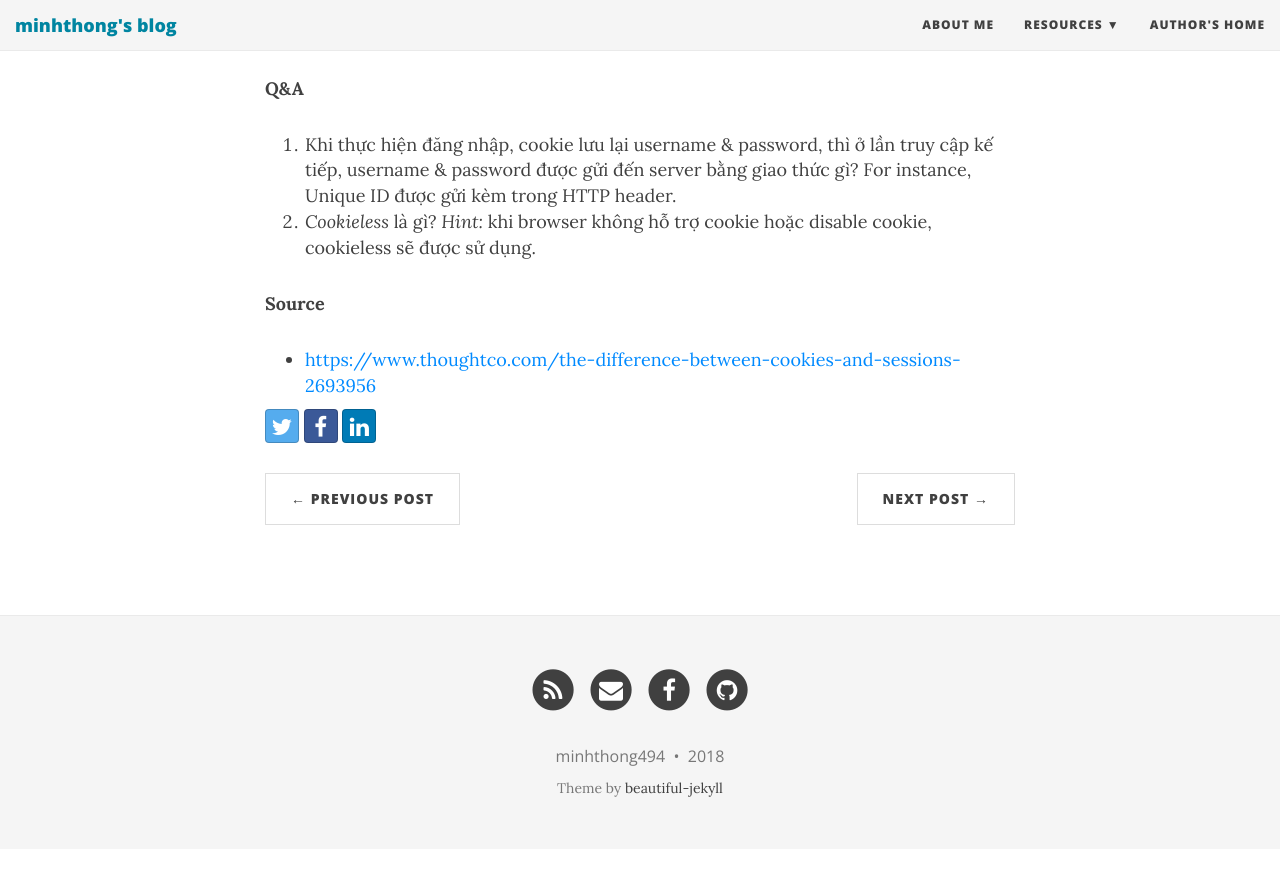
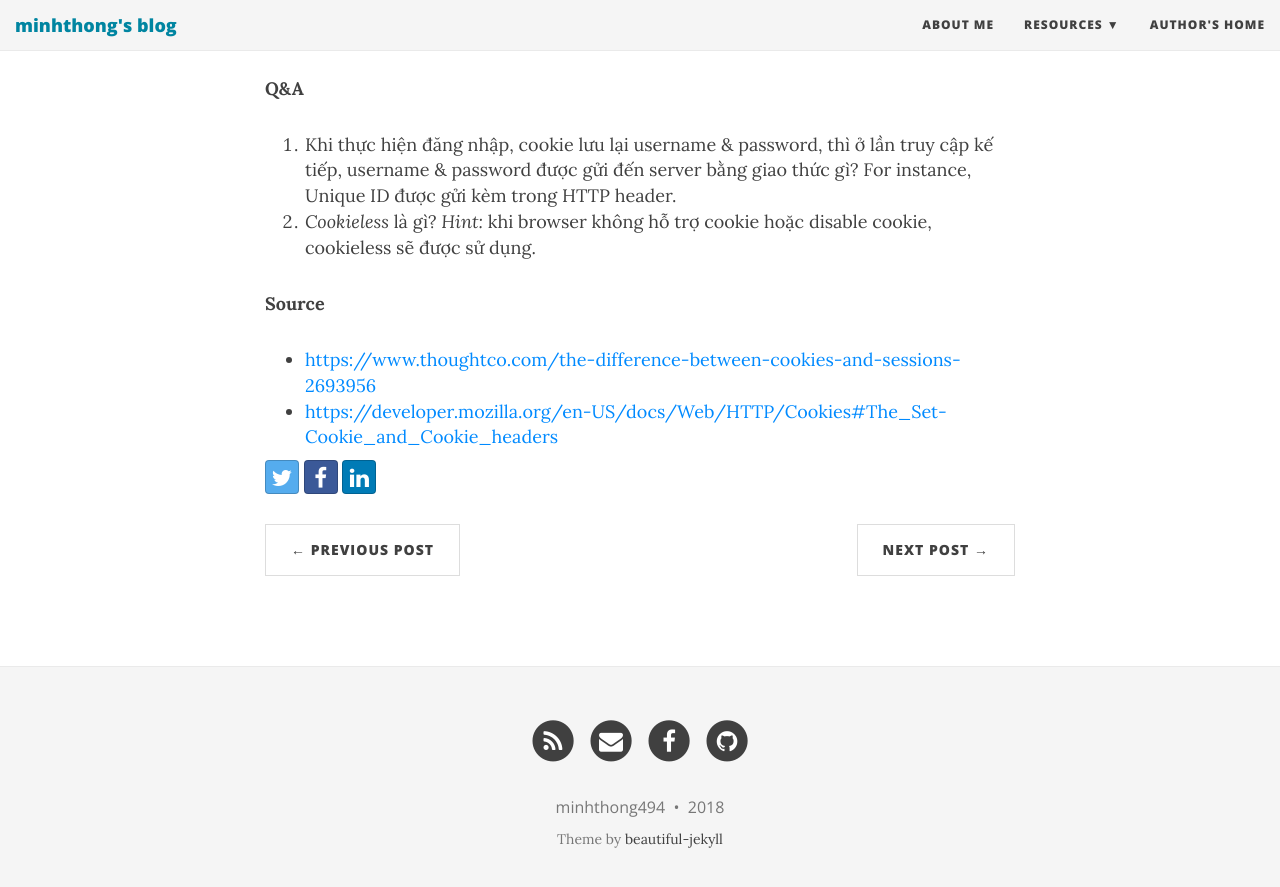
Before and after one commit to minhthong494/minhthong494.github.io, a Jekyll site: the page built from _posts/2018-08-28-session-cookie.md, in a window 1280 px wide and 900 px high, scrolled down 1082 px. Shown: the top 887 px of the window. Built offline with Jekyll 4.4.1, drawn with Linux system fonts in a browser that asks for light colours; nearby versions of some CDN libraries; comment, search, counter and statistics services are not loaded; before the commit the page ends 1931 px from its top, so only the background shows below that; some of the changed lines change nothing that is shown.

Commit message:
Update 2018-08-28-session-cookie.md

```diff
--- a/_posts/2018-08-28-session-cookie.md
+++ b/_posts/2018-08-28-session-cookie.md
@@ -31,3 +31,4 @@ For instance, Unique ID được gửi kèm trong HTTP header.
 
 **Source**
 - [https://www.thoughtco.com/the-difference-between-cookies-and-sessions-2693956](https://www.thoughtco.com/the-difference-between-cookies-and-sessions-2693956)
+- [https://developer.mozilla.org/en-US/docs/Web/HTTP/Cookies#The_Set-Cookie_and_Cookie_headers](https://developer.mozilla.org/en-US/docs/Web/HTTP/Cookies#The_Set-Cookie_and_Cookie_headers)
```
